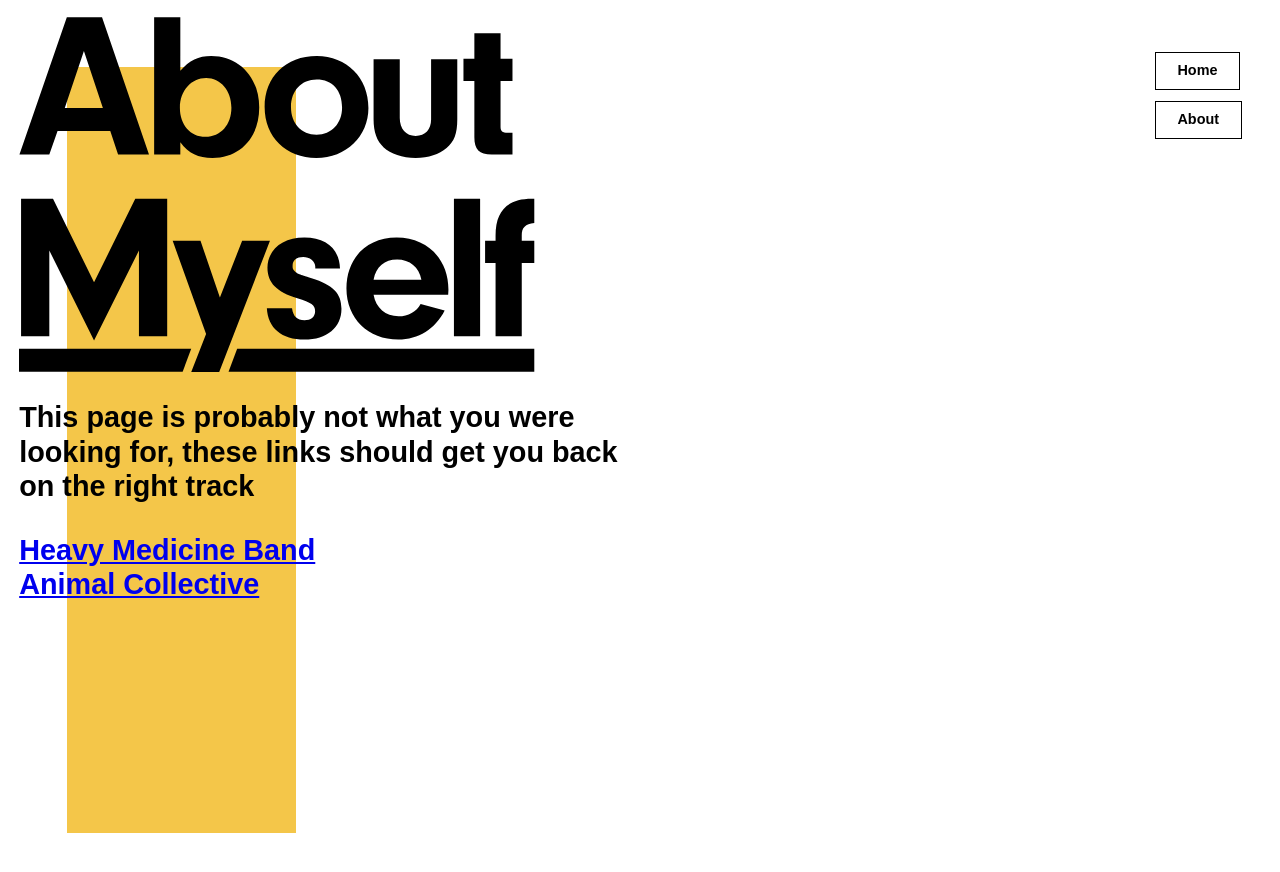
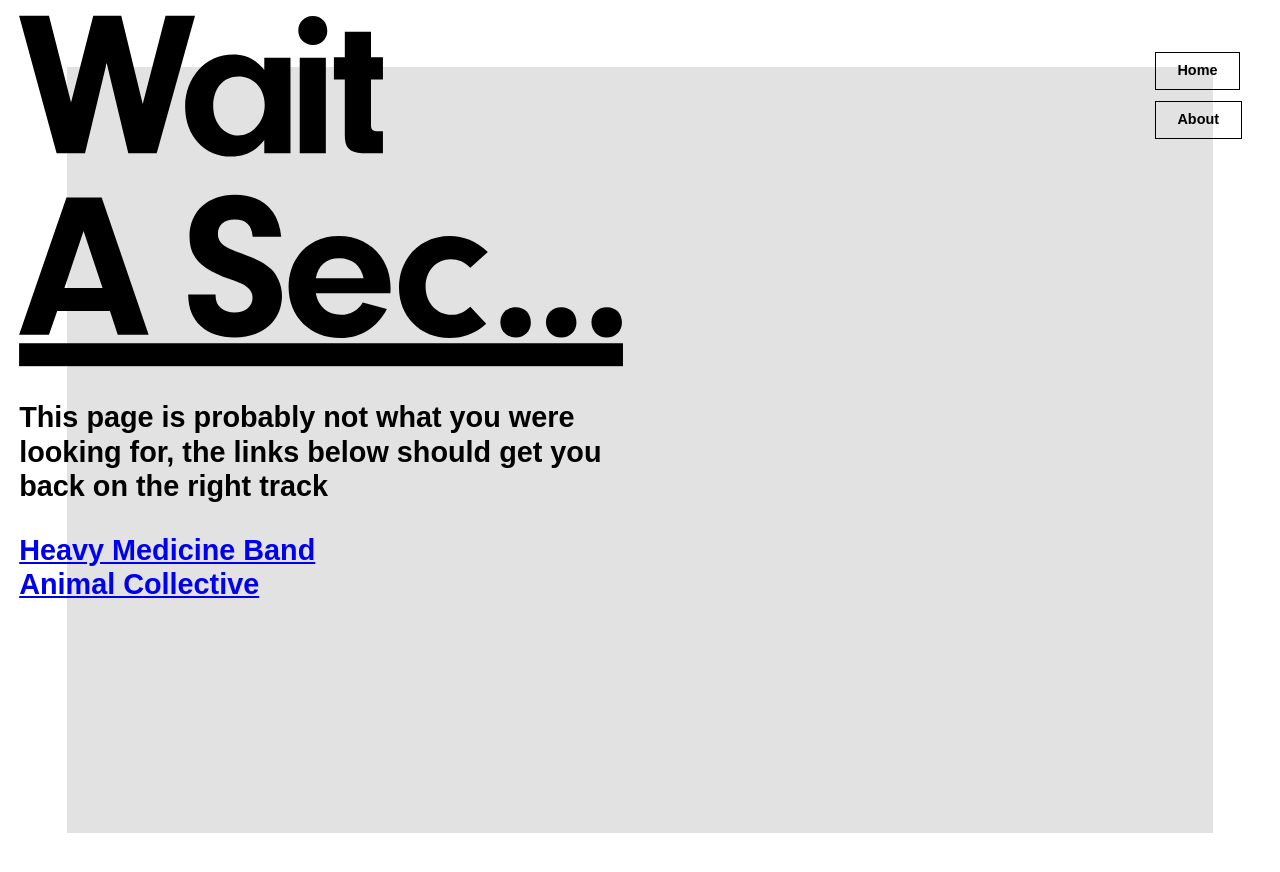
Before and after one commit to DoctorDiLauro/portfolio, a Jekyll site: the page built from 404.html, in a window 1280 px wide. Shown: the top 872 px of the page. Built offline with Jekyll 4.4.1, drawn with Linux system fonts in a browser that asks for light colours; some web fonts are replaced.

Commit message:
updated buttons

```diff
--- a/404.html
+++ b/404.html
@@ -3,18 +3,18 @@ layout: default
 title: Chris Di Lauro • 404
 ---
 
-    <div class="colour">
+    <div class="about-bg">
     </div>
 
     <div class="text">
       <h1 class="name push-1-2">
-        <img class="title" src="{{site.baseurl}}/images/about.svg" alt="">
+        <img class="title" src="{{site.baseurl}}/images/404.svg" alt="">
       </h1>
       <div class="about-txt">
-        <p>This page is probably not what you were looking for, these links should get you back on the right track</p>
-        <ul class="list-group buttons">
-          <li><a class="button" href="{{site.baseurl}}">Heavy Medicine Band</a></li>
-          <li><a class="button" href="{{site.baseurl}}/about/">Animal Collective</a></li>
+        <p>This page is probably not what you were looking for, the links below should get you back on the right track</p>
+        <ul class="list-group error-buttons">
+          <li><a class="error-button" href="{{site.baseurl}}">Heavy Medicine Band</a></li>
+          <li><a class="error-button" href="{{site.baseurl}}/about/">Animal Collective</a></li>
         </ul>
       </div>
     </div>
--- a/css/main.css
+++ b/css/main.css
@@ -147,6 +147,18 @@ nav a {
   transition: all ease 400ms;
 }
 
+.error-button a {
+  text-decoration: none;
+  color: #000;
+  border: 1px solid #000;
+  padding: .5em 1.5em;
+  display: inline-block;
+  margin-bottom: .75em;
+
+  font-size: .75rem;
+  transition: all ease 400ms;
+}
+
 nav a:hover {
   padding: 1em 2em;
 }
```
